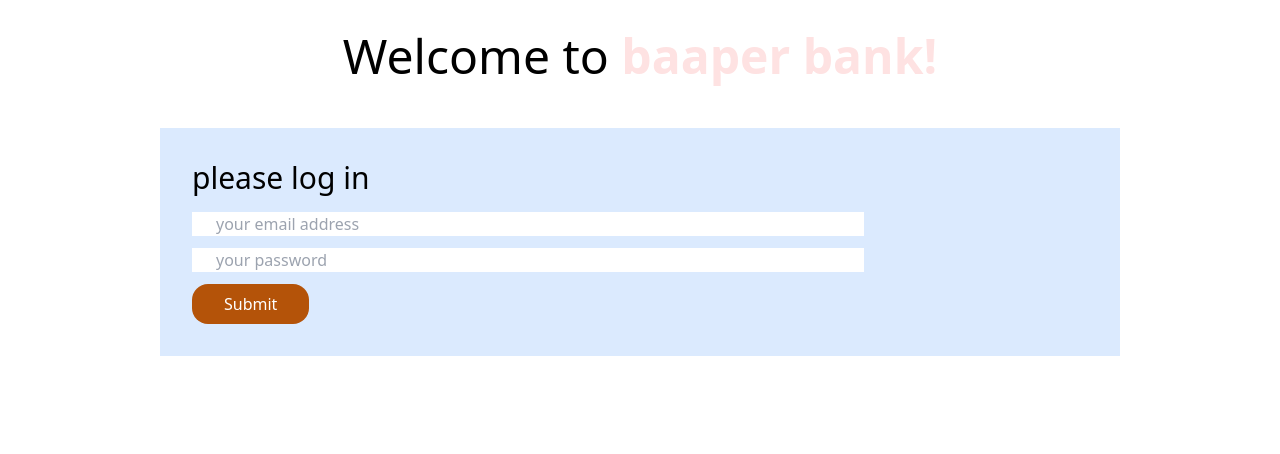
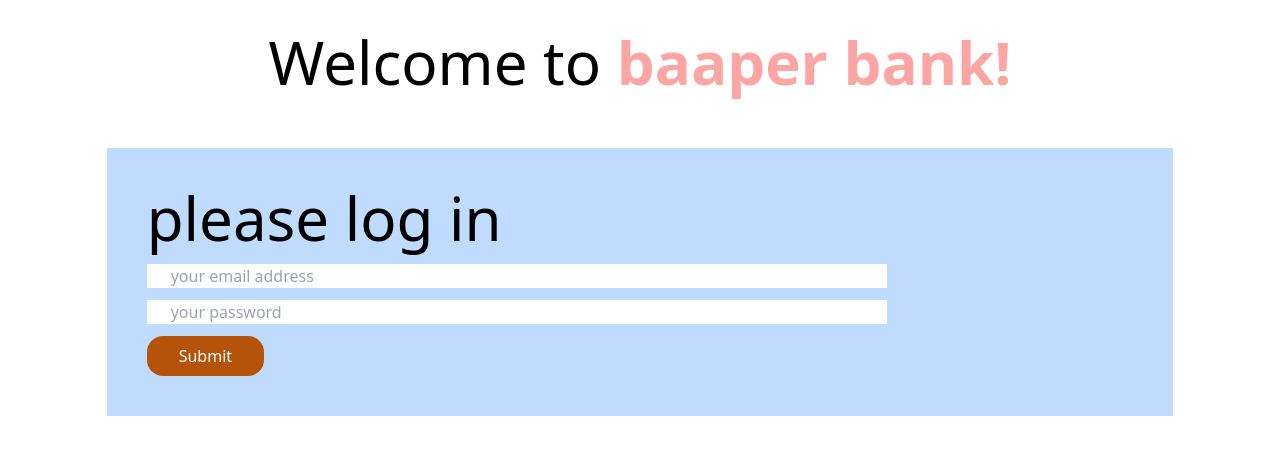
Before and after one commit to eqram1/baap-er-bank-deposit-withdraw, a plain HTML site: page index.html in a window 1280 px wide. Drawn offline with nearby package versions, Linux system fonts and the light colour scheme.

Commit message:
updated main section in index.html files

```diff
--- a/index.html
+++ b/index.html
@@ -8,7 +8,7 @@
     <title>Baap Er Bank Deposit</title>
     <script src="https://cdn.tailwindcss.com"></script>
     <!----------- steps start---------------
-    1.Title name choice
+    1.Title name choice & tailwindcss cdn script src copy paste.
     2.in body first header name with span tag
     3.below header, main sections two input fields id with button id
     4.js folder open & login.js file create
@@ -18,14 +18,14 @@
 
 <body>
     <header>
-        <h1 class="text-5xl mt-8 text-center">Welcome to
-            <span class="font-bold text-red-100">baaper bank!</span>
+        <h1 class="text-6xl mt-8 text-center">Welcome to
+            <span class="font-bold text-red-300">baaper bank!</span>
         </h1>
     </header>
 
     <main>
-        <section class="bg-blue-100 w-9/12 mx-auto mt-12 p-8">
-            <h2 class="text-3xl mb-4 font-medium">please log in</h2>
+        <section class="bg-blue-200 w-10/12 mx-auto mt-14 p-10">
+            <h2 class="text-6xl mb-4 font-medium">please log in</h2>
             <div>
                 <input class="w-9/12 block mb-3 px-6" type="email" name="" id="useremail"
                     placeholder="your email address">
```
